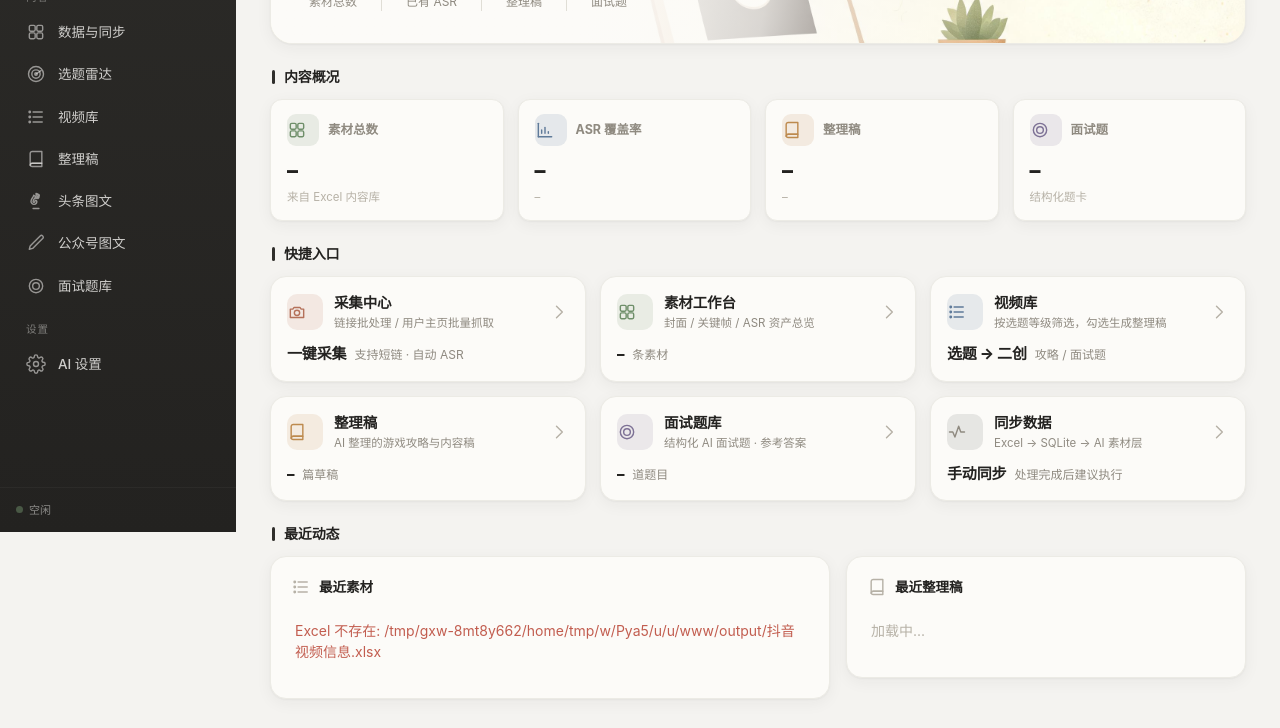
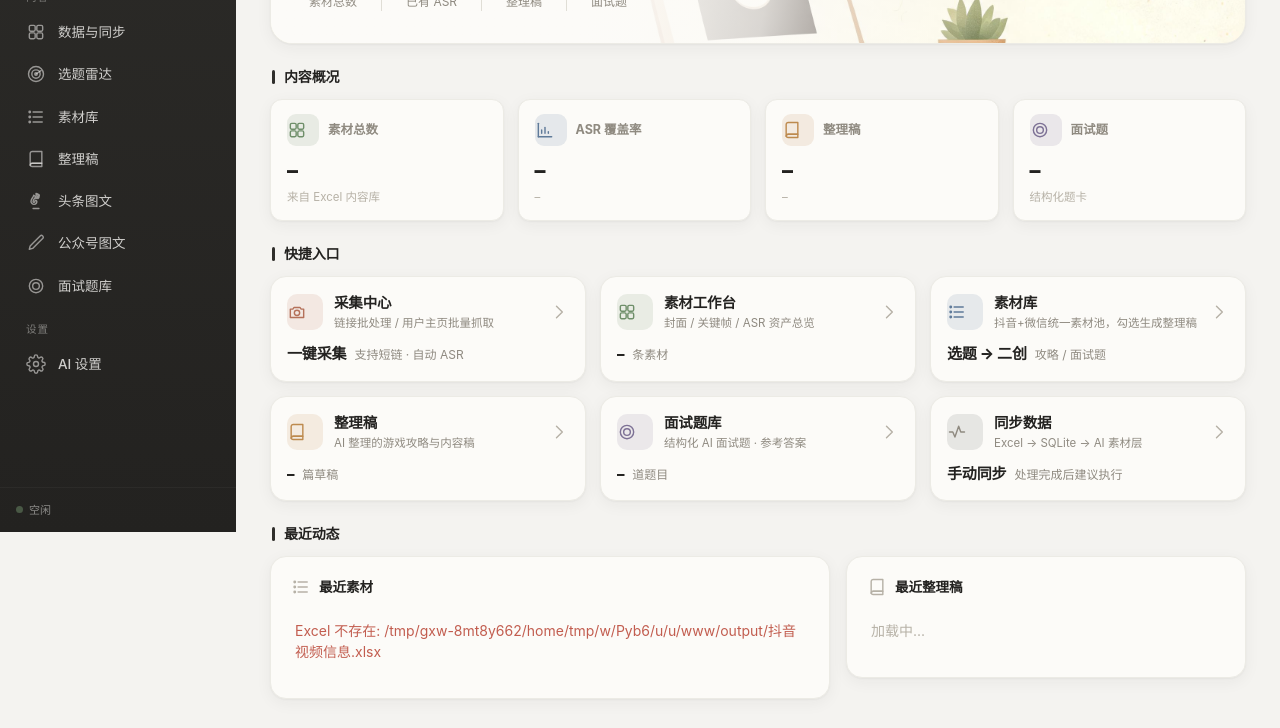
Before and after one commit to Eplayed/video2text, a Flask app: page / in a window 1280 px wide. Shown: the part 268-996 px from the top of the page. Run offline with Flask 3, Linux system fonts and the light colour scheme; some libraries are stand-ins or nearby versions.

Commit message:
feat(materials): 素材库前端——视频库改名素材库，来源筛选与微信版式
- 导航/标题/全局文案「视频库」→「素材库」（模块卡片描述改「抖音+微信统一素材池」）
- 工具栏新增来源药丸（全部/抖音/微信，带计数，复用 cat-pill 样式），切换时清空选中防跨来源误生成
- 卡片：来源徽章（微信绿 #07c160 / 抖音蓝），微信无封面时 cover-wx 占位（book 图标+品牌绿渐变），
  无内容文案区分「无正文」/「无转写」
- 详情弹窗微信版式：文章正文替代 ASR、隐藏 AI 优化文案区、操作改「打开原文/复制正文/删除」；
  resetModal 统一恢复，抖音/微信互开无残留
- generateSelectedContent 提示文案「视频」→「素材」（keys 透传格式不变，微信行天然兼容）

```diff
--- a/web/templates/index.html
+++ b/web/templates/index.html
@@ -193,6 +193,10 @@ textarea{resize:vertical;min-height:84px}
 .video-cover img[src=""],.video-cover img.error{display:none}
 .video-cover img.error+.cover-ph,.video-cover img[src=""]+.cover-ph{display:grid}
 .video-cover .cover-len{position:absolute;bottom:8px;right:8px;background:rgba(20,19,17,.72);color:#fff;border-radius:6px;padding:2px 8px;font-size:11px;font-weight:700;letter-spacing:.02em}
+.video-cover .cover-src{position:absolute;bottom:8px;left:8px;border-radius:6px;padding:2px 8px;font-size:10.5px;font-weight:700;letter-spacing:.03em;color:#fff;background:rgba(20,19,17,.6);backdrop-filter:blur(4px);z-index:1}
+.video-cover .cover-src.src-wechat{background:#07c160}
+.video-cover .cover-src.src-douyin{background:var(--module-2)}
+.video-cover.cover-wx .cover-ph{color:#07c160;background:linear-gradient(135deg,color-mix(in srgb,#07c160 7%,var(--surface-nested)),var(--surface-nested))}
 .video-card .checkbox{position:absolute;top:10px;right:10px;width:22px;height:22px;border:1.6px solid rgba(255,255,255,.85);border-radius:7px;background:rgba(20,19,17,.35);backdrop-filter:blur(4px);cursor:pointer;transition:all .15s;display:grid;place-items:center;color:#fff;z-index:2}
 .video-card .v-del{position:absolute;top:10px;left:10px;width:22px;height:22px;border:none;border-radius:7px;background:rgba(20,19,17,.35);backdrop-filter:blur(4px);cursor:pointer;transition:all .15s;display:grid;place-items:center;color:#fff;opacity:.75;z-index:2}
 .video-card .v-del:hover{background:rgba(220,38,38,.88);opacity:1}
@@ -411,7 +415,7 @@ textarea{resize:vertical;min-height:84px}
       <div class="nav-sep">内容</div>
       <div class="navi" id="nav-materials" onclick="switchPage('materials')"><span class="nav-ic" data-icon="grid"></span>数据与同步</div>
       <div class="navi" id="nav-radar" onclick="switchPage('radar')"><span class="nav-ic" data-icon="radar"></span>选题雷达</div>
-      <div class="navi" id="nav-videos" onclick="switchPage('videos')"><span class="nav-ic" data-icon="list"></span>视频库</div>
+      <div class="navi" id="nav-videos" onclick="switchPage('videos')"><span class="nav-ic" data-icon="list"></span>素材库</div>
       <div class="navi" id="nav-summaries" onclick="switchPage('summaries')"><span class="nav-ic" data-icon="book"></span>整理稿</div>
       <div class="navi" id="nav-toutiao" onclick="switchPage('toutiao')"><span class="nav-ic" data-icon="flame"></span>头条图文</div>
       <div class="navi" id="nav-wechat" onclick="switchPage('wechat')"><span class="nav-ic" data-icon="edit"></span>公众号图文</div>
@@ -491,7 +495,7 @@ textarea{resize:vertical;min-height:84px}
         <div class="modcard" onclick="switchPage('videos')">
           <div class="mc-head">
             <span class="mc-ic" style="background:color-mix(in srgb,var(--module-2) 14%,transparent);color:var(--module-2)" data-icon="list"></span>
-            <div class="mc-tt"><div class="mc-name">视频库</div><div class="mc-desc">按选题等级筛选，勾选生成整理稿</div></div>
+            <div class="mc-tt"><div class="mc-name">素材库</div><div class="mc-desc">抖音+微信统一素材池，勾选生成整理稿</div></div>
             <span class="mc-arw" data-icon="chevron"></span>
           </div>
           <div class="mc-body"><span class="mc-main">选题 → 二创</span><span class="mc-extra">攻略 / 面试题</span></div>
@@ -630,7 +634,7 @@ textarea{resize:vertical;min-height:84px}
         <h3 style="display:flex;align-items:center;gap:9px">
           <span class="cic" style="background:color-mix(in srgb,var(--module-3) 14%,transparent);color:var(--module-3)" data-icon="activity"></span>我的订阅
           <span class="count" id="count-subs" style="margin-left:auto">0 个</span>
-          <button class="btn ghost sm" onclick="openAuthorImport()"><span data-icon="plus" class="ic14"></span>导入视频库作者</button>
+          <button class="btn ghost sm" onclick="openAuthorImport()"><span data-icon="plus" class="ic14"></span>导入素材库作者</button>
           <button class="btn sm" id="btn-sync-all-subs" onclick="syncSubscriptions()"><span data-icon="bolt" class="ic14"></span>同步全部</button>
         </h3>
         <div class="p-sub">订阅的抖音主页/微信公众号，点「同步」自动拉取新内容（抖音 20 条视频+ASR 转写，微信 RSS 文章直接入库）。点作者名可改名，点分类徽章设置分类（新内容自动归类）。微信订阅需先部署 <a href="https://github.com/cooderl/wewe-rss" target="_blank" style="color:var(--module-2)">WeWe RSS</a> 服务。</div>
@@ -667,7 +671,7 @@ textarea{resize:vertical;min-height:84px}
         <button class="btn ghost sm" onclick="syncContentDb()">同步内容库</button>
         <button class="btn sm" onclick="syncWorkbench()"><span data-icon="activity" class="ic14"></span>同步工作台</button>
       </div>
-      <p style="font-size:12px;color:var(--text-tertiary);margin:0 0 12px">订阅同步时会自动执行数据同步，手动按钮仅作兜底。浏览素材与生成内容请使用「视频库」。缺 ASR 的视频无法生成整理稿或发布知识库。</p>
+      <p style="font-size:12px;color:var(--text-tertiary);margin:0 0 12px">订阅同步时会自动执行数据同步，手动按钮仅作兜底。浏览素材与生成内容请使用「素材库」。缺 ASR 的视频无法生成整理稿或发布知识库。</p>
       <div id="sync-stats" style="display:flex;gap:12px;flex-wrap:wrap">
         <div class="empty" style="flex:1;padding:24px"><span class="e" data-icon="grid"></span>加载中...</div>
       </div>
@@ -717,14 +721,15 @@ textarea{resize:vertical;min-height:84px}
       </div>
     </section>
 
-    <!-- ── 视频库 ── -->
+    <!-- ── 素材库 ── -->
     <section id="page-videos">
       <div class="header">
-        <h2>视频库</h2>
+        <h2>素材库</h2>
         <div class="spacer"></div>
         <span class="count" id="count-videos">0 条</span>
       </div>
       <div class="toolbar">
+        <div class="cat-pills" id="source-pills" style="margin:0"></div>
         <div class="search-box"><span data-icon="search" class="ic14"></span><input class="page-search" placeholder="搜索标题 / 作者 / 描述..." oninput="loadCurrentView()"></div>
         <select id="topic-filter" onchange="loadVideos()">
           <option value="">全部作者</option>
@@ -785,7 +790,7 @@ textarea{resize:vertical;min-height:84px}
           <div class="spacer"></div>
           <span class="count" id="count-toutiao">0 组</span>
         </div>
-        <p style="font-size:12px;color:var(--text-tertiary);margin:0 0 12px">链路：视频库勾选素材 → 生成「头条整合稿」→ 整理稿点「生成头条图文」→ 这里复制文案+下载图片 → <b>手动</b>发布头条号（勾选 AI 辅助声明）。</p>
+        <p style="font-size:12px;color:var(--text-tertiary);margin:0 0 12px">链路：素材库勾选素材 → 生成「头条整合稿」→ 整理稿点「生成头条图文」→ 这里复制文案+下载图片 → <b>手动</b>发布头条号（勾选 AI 辅助声明）。</p>
         <div class="grid" id="grid-toutiao">
           <div class="empty"><span class="e" data-icon="flame"></span>加载中...</div>
         </div>
@@ -833,7 +838,7 @@ textarea{resize:vertical;min-height:84px}
           <div class="spacer"></div>
           <span class="count" id="count-wechat">0 组</span>
         </div>
-        <p style="font-size:12px;color:var(--text-tertiary);margin:0 0 12px">链路：视频库勾选素材 → 生成「公众号文章素材」整合稿 → 整理稿点「生成公众号图文」→ 填 <b>≥300 字作者真实底稿</b> + 传 <b>≥2 张真实截图</b> → 这里复制文案 + 取图 → <b>手动</b>发图片消息（平台未开放图片原创声明，发布时如实声明 AI 辅助）。</p>
+        <p style="font-size:12px;color:var(--text-tertiary);margin:0 0 12px">链路：素材库勾选素材 → 生成「公众号文章素材」整合稿 → 整理稿点「生成公众号图文」→ 填 <b>≥300 字作者真实底稿</b> + 传 <b>≥2 张真实截图</b> → 这里复制文案 + 取图 → <b>手动</b>发图片消息（平台未开放图片原创声明，发布时如实声明 AI 辅助）。</p>
         <div class="grid" id="grid-wechat">
           <div class="empty"><span class="e" data-icon="edit"></span>加载中...</div>
         </div>
@@ -1093,7 +1098,7 @@ textarea{resize:vertical;min-height:84px}
         <h3 style="font-size:15px;font-weight:800;display:flex;align-items:center;gap:9px;margin-bottom:4px">
           <span class="cic" style="width:30px;height:30px;border-radius:9px;display:grid;place-items:center;background:color-mix(in srgb,var(--module-4) 14%,transparent);color:var(--module-4)" data-icon="book"></span>RAG 知识库（Dify）
         </h3>
-        <div style="font-size:12px;color:var(--text-secondary);margin-bottom:16px">配置后可在视频库一键把视频（口播原文 + 整理稿）发布到 Dify 知识库，用于检索问答。当前状态：<span id="dify-status" style="font-weight:700">未配置</span></div>
+        <div style="font-size:12px;color:var(--text-secondary);margin-bottom:16px">配置后可在素材库一键把视频（口播原文 + 整理稿）发布到 Dify 知识库，用于检索问答。当前状态：<span id="dify-status" style="font-weight:700">未配置</span></div>
 
         <div class="form-grid">
           <div class="form-group">
@@ -1303,7 +1308,7 @@ async function loadDashboard() {
         <span class="rm">${esc(String(s.updated_at||'').slice(5,16))}</span>
       </div>`).join('');
   } else {
-    rs.innerHTML = '<div class="rm" style="padding:16px 4px;color:var(--text-tertiary)">暂无整理稿，去视频库选择视频生成</div>';
+    rs.innerHTML = '<div class="rm" style="padding:16px 4px;color:var(--text-tertiary)">暂无整理稿，去素材库选择素材生成</div>';
   }
 
   updateSidebarStatus({running: data.running});
@@ -1324,6 +1329,7 @@ async function loadTopics() {
 // ── 加载列表 ──
 let _activeCategory = '';
 let _activeGame = '';
+let _activeSource = '';  // ''=全部 / douyin / wechat（素材库来源筛选）
 const CATEGORY_ORDER = ['前端面试', 'AI技术', '游戏攻略', '编程开发', '产品设计', '数码评测', '商业财经', '职场成长', '生活日常', '其他'];
 const TYPE_LABELS = {game_guide: '游戏攻略', wechat_material: '公众号素材', toutiao_mix: '头条整合稿', guide_article: '攻略文章（已废弃）', ai_interview: 'AI面试题'};
 
@@ -1335,10 +1341,12 @@ async function loadVideos() {
   if (topic) params.set('topic', topic);
   if (_activeCategory) params.set('category', _activeCategory);
   if (_activeGame) params.set('game', _activeGame);
+  if (_activeSource) params.set('source', _activeSource);
   const [data, cats] = await Promise.all([
     fetch('/api/videos?' + params).then(r=>r.json()),
     fetch('/api/categories').then(r=>r.json()).catch(()=>({categories:[], games:[]})),
   ]);
+  renderSourcePills(data.sources || null);
   renderCategoryPills(cats.categories || []);
   renderGamePills(cats.games || []);
   renderVideos(data.videos || []);
@@ -1364,6 +1372,30 @@ function setCategoryFilter(cat) {
   _activeCategory = _activeCategory === cat ? '' : cat;
   _activeGame = '';  // 切换分类时游戏筛选失效
   selectedVideos.clear();  // 切换分类 = 重新选择，清空残留选中
+  window_lastSelected = null;
+  loadVideos();
+}
+
+// ── 来源筛选（抖音 / 微信文章），复用 cat-pill 样式 ──
+function renderSourcePills(sources) {
+  const box = document.getElementById('source-pills');
+  if (!box) return;
+  const nDouyin = sources ? (sources.douyin || 0) : '';
+  const nWechat = sources ? (sources.wechat || 0) : '';
+  const nAll = sources ? (nDouyin + nWechat) : '';
+  const items = [
+    {key: '', label: '全部', n: nAll},
+    {key: 'douyin', label: '抖音', n: nDouyin},
+    {key: 'wechat', label: '微信', n: nWechat},
+  ];
+  box.innerHTML = items.map(it =>
+    `<span class="cat-pill ${_activeSource===it.key?'active':''}" onclick="setSourceFilter('${it.key}')"><span>${it.label}</span>${it.n !== '' ? `<span class="n">${it.n}</span>` : ''}</span>`
+  ).join('');
+}
+
+function setSourceFilter(src) {
+  _activeSource = _activeSource === src ? '' : src;
+  selectedVideos.clear();  // 切换来源 = 重新选择，清空残留选中（避免跨来源误生成）
   window_lastSelected = null;
   loadVideos();
 }
@@ -1579,7 +1611,7 @@ async function loadToutiaoList() {
     const items = data.items || [];
     document.getElementById('count-toutiao').textContent = (data.total||0) + ' 组';
     if (!items.length) {
-      grid.innerHTML = '<div class="empty"><span class="e">' + iconSvg('flame') + '</span>还没有头条图文<br><small>视频库勾选素材 → 生成「头条整合稿」→ 整理稿页点「生成头条图文」</small></div>';
+      grid.innerHTML = '<div class="empty"><span class="e">' + iconSvg('flame') + '</span>还没有头条图文<br><small>素材库勾选素材 → 生成「头条整合稿」→ 整理稿页点「生成头条图文」</small></div>';
       return;
     }
     grid.innerHTML = items.map(p => `
@@ -1833,7 +1865,7 @@ async function loadWechatList() {
     const items = data.items || [];
     document.getElementById('count-wechat').textContent = (data.total||0) + ' 组';
     if (!items.length) {
-      grid.innerHTML = '<div class="empty"><span class="e">' + iconSvg('edit') + '</span>还没有公众号图文<br><small>视频库勾选素材 → 生成「公众号文章素材」→ 整理稿页点「生成公众号图文」→ 填 ≥300 字真实底稿</small></div>';
+      grid.innerHTML = '<div class="empty"><span class="e">' + iconSvg('edit') + '</span>还没有公众号图文<br><small>素材库勾选素材 → 生成「公众号文章素材」→ 整理稿页点「生成公众号图文」→ 填 ≥300 字真实底稿</small></div>';
       return;
     }
     grid.innerHTML = items.map(p => {
@@ -2106,7 +2138,7 @@ async function loadInterviewQuestions() {
 function renderVideos(videos) {
   const grid = document.getElementById('grid-videos');
   if (!videos.length) {
-    grid.innerHTML = '<div class="empty"><span class="e">' + iconSvg('list') + '</span>暂无视频</div>';
+    grid.innerHTML = '<div class="empty"><span class="e">' + iconSvg('list') + '</span>暂无素材</div>';
     updateOptimizeButton();
     return;
   }
@@ -2124,12 +2156,17 @@ function renderVideos(videos) {
       : '';
     const len = v.transcript_length || 0;
     const cover = v.cover_url || '';
-    const lenText = len ? `${len} 字` : '无转写';
+    const isWechat = v.source === 'wechat' || v.sheet === '微信文章';
+    const lenText = len ? `${len} 字` : (isWechat ? '无正文' : '无转写');
+    const srcBadge = isWechat
+      ? '<span class="cover-src src-wechat">微信</span>'
+      : '<span class="cover-src src-douyin">抖音</span>';
     return `<div class="video-card ${isSelected?'selected':''} ${isFail?'failed':''}" data-key="${videoKey}" onclick='toggleSelect(event,"${v.sheet}","${v.row}")' ondblclick='openDetail("${v.sheet}","${v.row}")'>
-      <div class="video-cover">
+      <div class="video-cover ${isWechat && !cover ? 'cover-wx' : ''}">
         <img src="${esc(cover)}" alt="" loading="lazy" referrerpolicy="no-referrer" onerror="this.classList.add('error')">
-        <div class="cover-ph">${iconSvg('film', 30)}</div>
+        <div class="cover-ph">${iconSvg(isWechat ? 'book' : 'film', 30)}</div>
         <span class="cover-len">${lenText}</span>
+        ${srcBadge}
         <div class="v-del" title="删除视频" onclick='event.stopPropagation();deleteVideoOne("${escAttr(v.sheet)}", "${v.row}", "${escAttr((v.title||'').slice(0,40))}")'>${iconSvg('trash', 12)}</div>
         <div class="checkbox">${iconSvg('check', 14)}</div>
       </div>
@@ -2292,9 +2329,11 @@ async function openDetail(sheet, row) {
   const data = await fetch(`/api/videos/${sheet}/${row}`).then(r=>r.json());
   if (data.error) { document.getElementById('modal-title').textContent = '❌ '+data.error; return; }
 
+  const isWechat = data.source === 'wechat' || sheet === '微信文章';
   document.getElementById('modal-title').textContent = data.title||'';
-  document.getElementById('modal-info').innerHTML =
-    `👤 ${esc(data.author)}　🕐 ${data.pub_time||'-'}　🆔 ${data.id||'-'}　📄 ${sheet} R${row}`;
+  document.getElementById('modal-info').innerHTML = isWechat
+    ? `💬 微信文章　👤 ${esc(data.author)}　🕐 ${esc((data.pub_time||'-').slice(0,16))}　📄 ${sheet} R${row}`
+    : `👤 ${esc(data.author)}　🕐 ${data.pub_time||'-'}　🆔 ${data.id||'-'}　📄 ${sheet} R${row}`;
   document.getElementById('modal-basic').innerHTML =
     `<b>状态：</b>${esc(data.status)}<br><b>链接：</b><a href="${esc(data.video_url)}" target="_blank" style="color:var(--module-2)">${esc(data.link||'')}</a>` +
     (data.cover ? `<br><b>封面：</b><a href="${esc(data.cover)}" target="_blank" style="color:var(--module-2)">查看封面</a>` : '');
@@ -2302,10 +2341,21 @@ async function openDetail(sheet, row) {
   document.getElementById('modal-tags').innerHTML =
     (data.tags||'').split(/[,，\s]+/).filter(Boolean).map(t => `<span>${esc(t)}</span>`).join('');
 
-  document.getElementById('modal-asr').textContent = data.raw_transcript || data.asr || '（无 ASR 数据）';
-  document.getElementById('modal-ai-copy').textContent = data.ai_copy || '（未优化）';
-
-  document.getElementById('modal-actions').innerHTML = `
+  if (isWechat) {
+    // 微信文章版式：正文替代 ASR，无「AI 优化文案」区（整理稿生成后在整理稿页查看）
+    document.getElementById('modal-asr-title').textContent = '文章正文';
+    document.getElementById('modal-asr').textContent = data.asr || '（无正文）';
+    document.getElementById('modal-ai-title').parentElement.style.display = 'none';
+  } else {
+    document.getElementById('modal-asr').textContent = data.raw_transcript || data.asr || '（无 ASR 数据）';
+    document.getElementById('modal-ai-copy').textContent = data.ai_copy || '（未优化）';
+  }
+
+  document.getElementById('modal-actions').innerHTML = isWechat ? `
+    <a href="${esc(data.link||'#')}" target="_blank"><button class="btn sm" style="background:#07c160;border-color:#07c160;color:#fff">💬 打开原文</button></a>
+    <button class="btn ghost sm" onclick="copyText(\`${escBacktick(data.asr||'')}\`)">📋 复制正文</button>
+    <button class="btn ghost sm" style="color:var(--module-5)" onclick="deleteVideoOne('${escAttr(sheet)}', ${row}, '${escAttr((data.title||'').slice(0,40))}')">🗑 删除</button>
+  ` : `
     <a href="${esc(data.video_url||'#')}" target="_blank"><button class="btn sm">▶ 观看原视频</button></a>
     <button class="btn ghost sm" onclick="copyText(\`${escBacktick(data.raw_transcript||data.asr||'')}\`)">📋 复制口播</button>
     <button class="btn ghost sm" style="color:var(--module-5)" onclick="deleteVideoOne('${escAttr(sheet)}', ${row}, '${escAttr((data.title||'').slice(0,40))}')">🗑 删除视频</button>
@@ -2658,13 +2708,13 @@ async function syncWorkbench() {
 }
 
 async function generateSelectedContent() {
-  if (selectedVideos.size === 0) { alert('请先选择要整理的视频'); return false; }
+  if (selectedVideos.size === 0) { alert('请先选择要整理的素材'); return false; }
   const keys = [...selectedVideos];
   const summaryType = document.getElementById('summary-type').value;
   const combine = document.getElementById('generate-mode').value === 'combine';
   const label = TYPE_LABELS[summaryType] || '整理稿';
   const modeText = combine ? '合并生成 1 篇' : `逐个生成 ${keys.length} 篇`;
-  if (!confirm(`将把 ${keys.length} 个视频${modeText}${label}，确定继续吗？`)) return false;
+  if (!confirm(`将把 ${keys.length} 条素材${modeText}${label}，确定继续吗？`)) return false;
 
   setStatus('running', combine ? `正在合并生成${label}...` : `正在生成 ${keys.length} 条${label}...`);
   try {
@@ -3079,7 +3129,7 @@ function renderSubscriptions(items) {
   document.getElementById('count-subs').textContent = items.length + ' 个';
   updateSubCatFilterOptions(items);
   if (!items.length) {
-    box.innerHTML = '<div style="font-size:12.5px;color:var(--text-tertiary);padding:10px 0">暂无订阅。点「导入视频库作者」一键订阅已采集的作者，或在采集中心输入主页链接点「订阅该作者」。</div>';
+    box.innerHTML = '<div style="font-size:12.5px;color:var(--text-tertiary);padding:10px 0">暂无订阅。点「导入素材库作者」一键订阅已采集的作者，或在采集中心输入主页链接点「订阅该作者」。</div>';
     updateSyncCheckedBtn();
     return;
   }
@@ -3141,11 +3191,11 @@ async function openAuthorImport() {
     if (resp.error) { setStatus('error', resp.error); return; }
     authors = resp.authors || [];
   } catch(e) { setStatus('error', '加载作者失败: ' + e.message); return; }
-  if (!authors.length) { setStatus('error', '视频库暂无作者数据'); return; }
+  if (!authors.length) { setStatus('error', '素材库暂无作者数据'); return; }
 
   resetModal();
   showModal();
-  document.getElementById('modal-title').textContent = '导入视频库作者为订阅';
+  document.getElementById('modal-title').textContent = '导入素材库作者为订阅';
   document.getElementById('modal-info').textContent = '点击作者名即建立订阅（自动解析其主页）';
   document.getElementById('modal-basic').innerHTML = authors.map(a => {
     const done = a.subscribed ? '已订阅' : '+ 订阅';
@@ -3265,7 +3315,7 @@ function renderRadar() {
   const box = document.getElementById('radar-list');
   const toggleBtn = document.getElementById('radar-toggle');
   if (!_radarData || !_radarData.topics.length) {
-    box.innerHTML = '<div class="empty" style="padding:40px">暂无标签数据——先在视频库跑一次「AI 分类」</div>';
+    box.innerHTML = '<div class="empty" style="padding:40px">暂无标签数据——先在素材库跑一次「AI 分类」</div>';
     if (toggleBtn) toggleBtn.style.display = 'none';
     return;
   }
```
